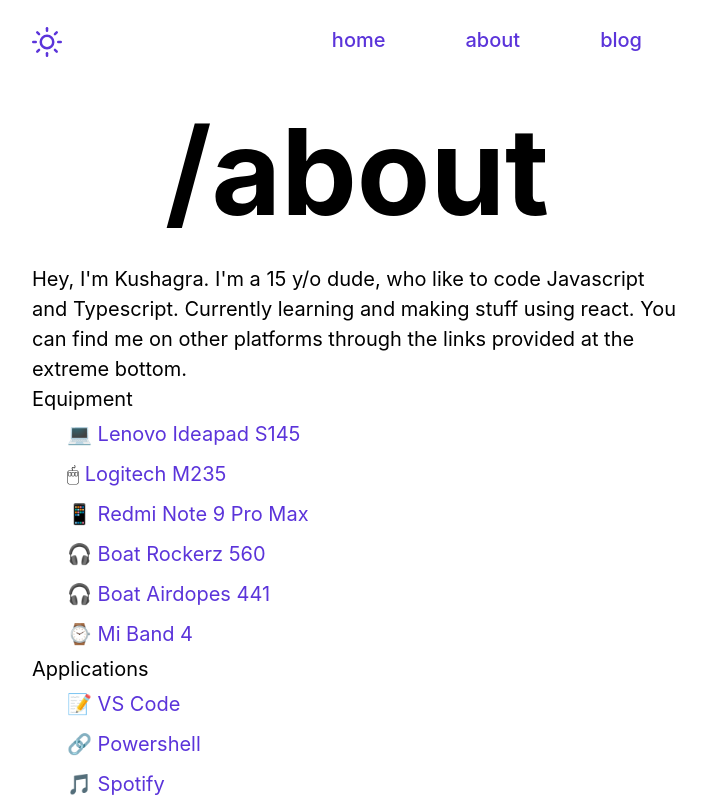
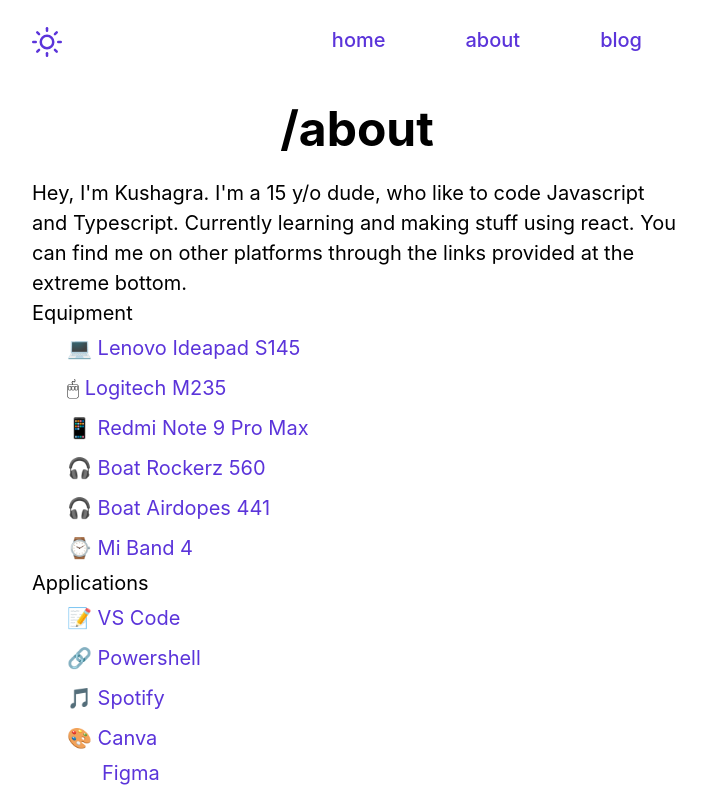
Before and after one commit to kushagraaj/kushagraraj.me-v1, a Next.js app: page /about in a window 1280 px wide. Shown: the top 800 px of the page, without its empty margins (283-989 px from the left). Built offline with nearby package versions, Linux system fonts and the light colour scheme; a web font is replaced by a local one.

Commit message:
(fix): text size

```diff
--- a/src/pages/about.jsx
+++ b/src/pages/about.jsx
@@ -36,13 +36,13 @@
       <Box
         as="section"
         d="flex"
-        alignItems="center"
+        alignItems="left"
         flexDir="column"
         textAlign="center"
         py="4"
       >
         <Box>
-          <Heading fontSize="120px" maxW="850px">
+          <Heading fontSize="48px" maxW="850px">
             /about
           </Heading>
         </Box>
--- a/src/pages/index.jsx
+++ b/src/pages/index.jsx
@@ -35,7 +35,7 @@
         py="4"
       >
         <Box py="4">
-          <Heading fontSize={["4xl", "4xl"]} fontWeight="900" mt="5">
+          <Heading fontSize="48px" fontWeight="900" mt="5">
             Hey, I'm Kushagra Raj
           </Heading>
 
```
